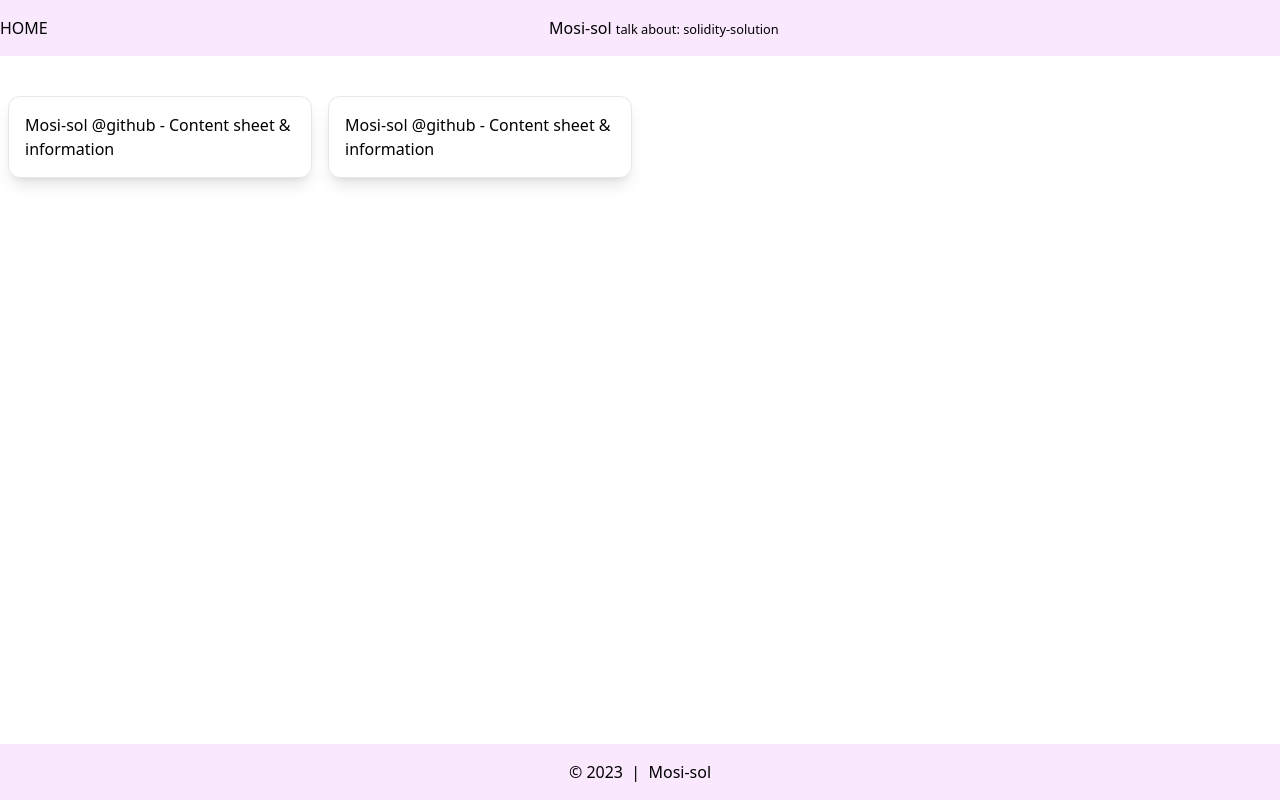
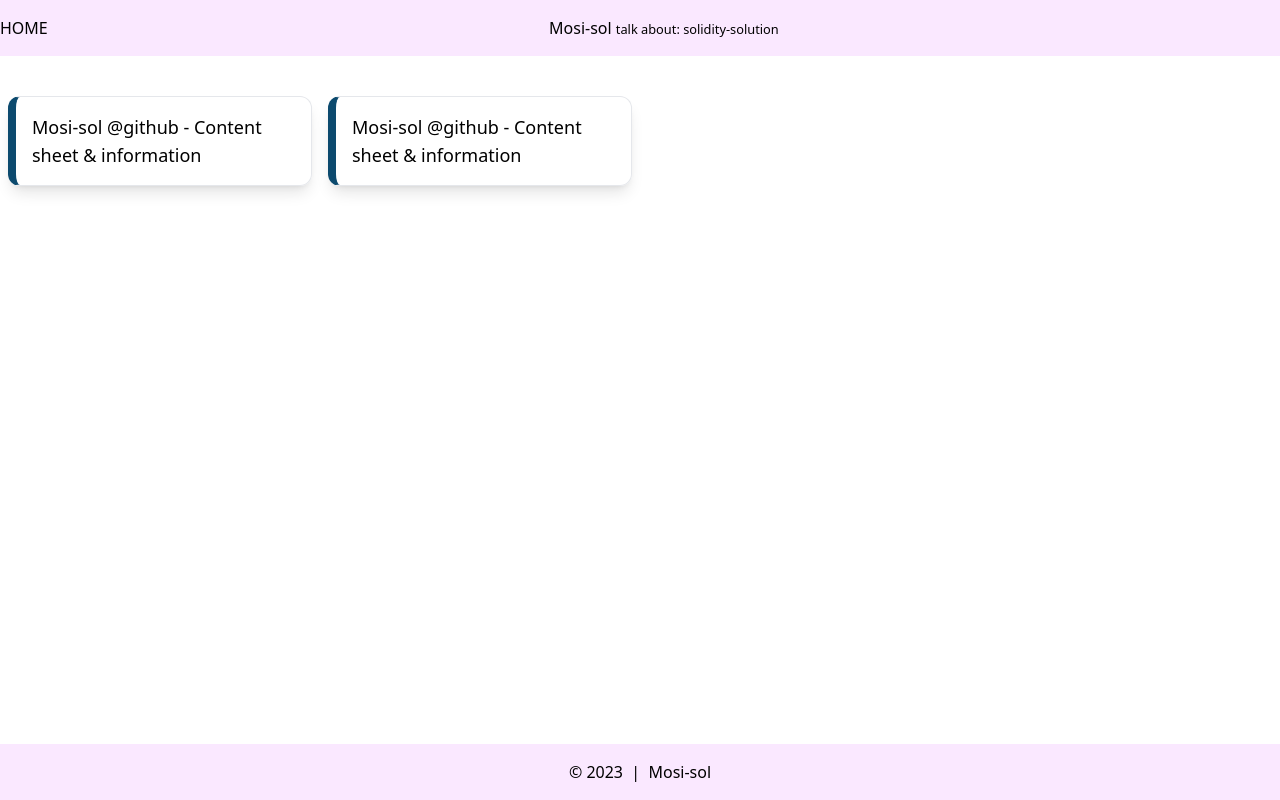
Before and after one commit to mosi-arch/blog, a Next.js app: page / in a window 1280 px wide. Built offline with nearby package versions, Linux system fonts and the light colour scheme.

Commit message:
Update index.js

```diff
--- a/pages/index.js
+++ b/pages/index.js
@@ -29,11 +29,11 @@ export default function Home({ posts }) {
       {posts.map(({ slug, frontmatter }) => (
         <div
           key={slug}
-          className='border border-gray-200 m-2 rounded-xl shadow-lg overflow-hidden flex flex-col'
+          className='border border-l-sky-900 border-l-8 m-2 rounded-xl shadow-lg overflow-hidden flex flex-col'
         >
           <Link href={`/post/${slug}`}>
             <a>
-              <h1 className='p-4'>{frontmatter.title}</h1>
+              <h1 className='p-4 text-lg'>{frontmatter.title}</h1>
             </a>
           </Link>
         </div>
```
